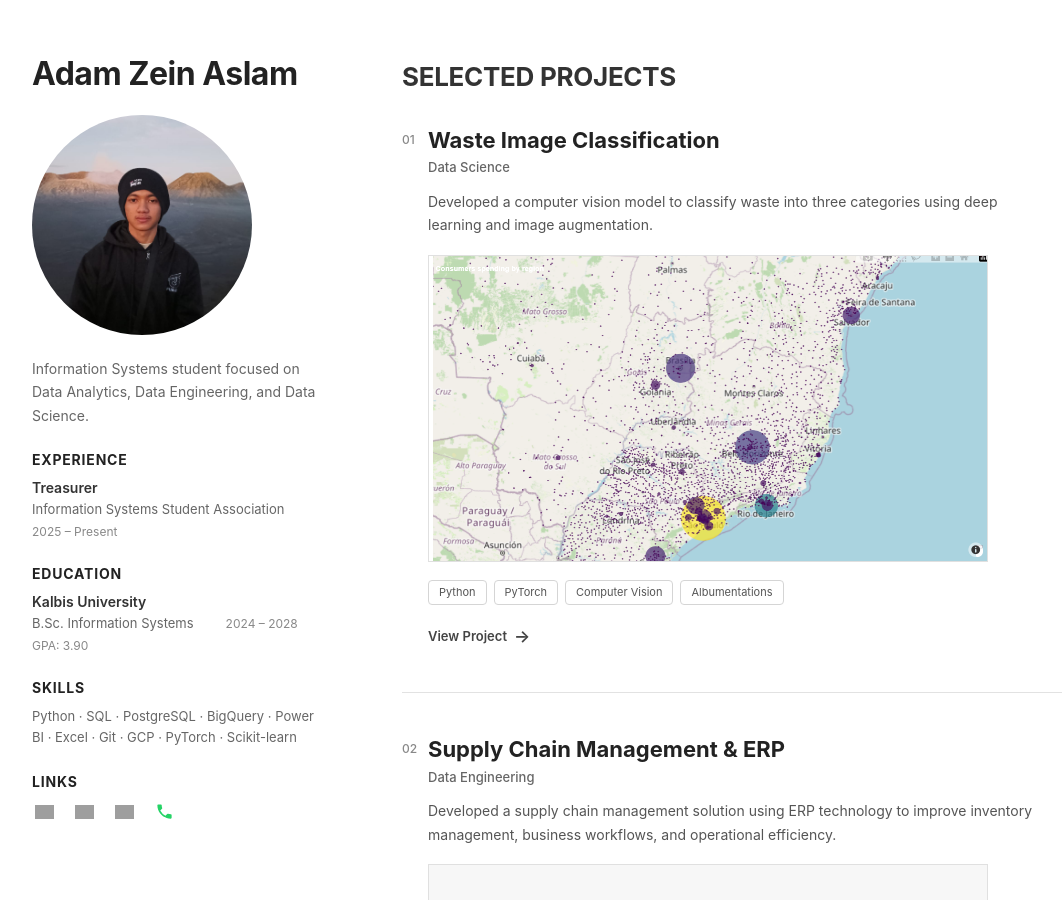
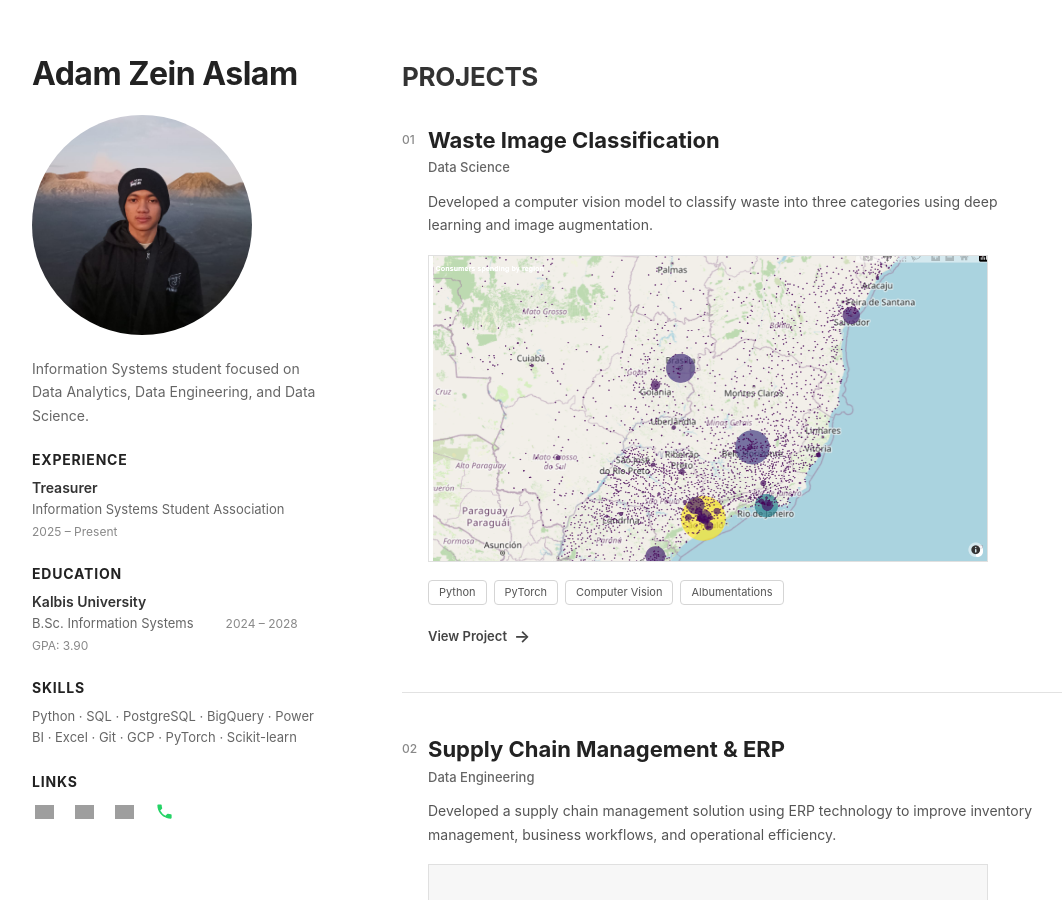
Before and after one commit to AdamZeinAslam/AdamZeinAslam.github.io, a Jekyll site: the page built from index.md, in a window 1280 px wide and 900 px high. Shown: the whole window, without its empty margins (88-1150 px from the left). Built offline with Jekyll 4.4.1, drawn with Linux system fonts in a browser that asks for light colours; grey boxes are pictures that could not be loaded.

Commit message:
Change section label from 'SELECTED PROJECTS' to 'PROJECTS'

```diff
--- a/index.md
+++ b/index.md
@@ -9,7 +9,7 @@ layout: default
        ========================= -->
 
   <div class="projects-header">
-    <p class="section-label">SELECTED PROJECTS</p>
+    <p class="section-label">PROJECTS</p>
   </div>
 
 
```
